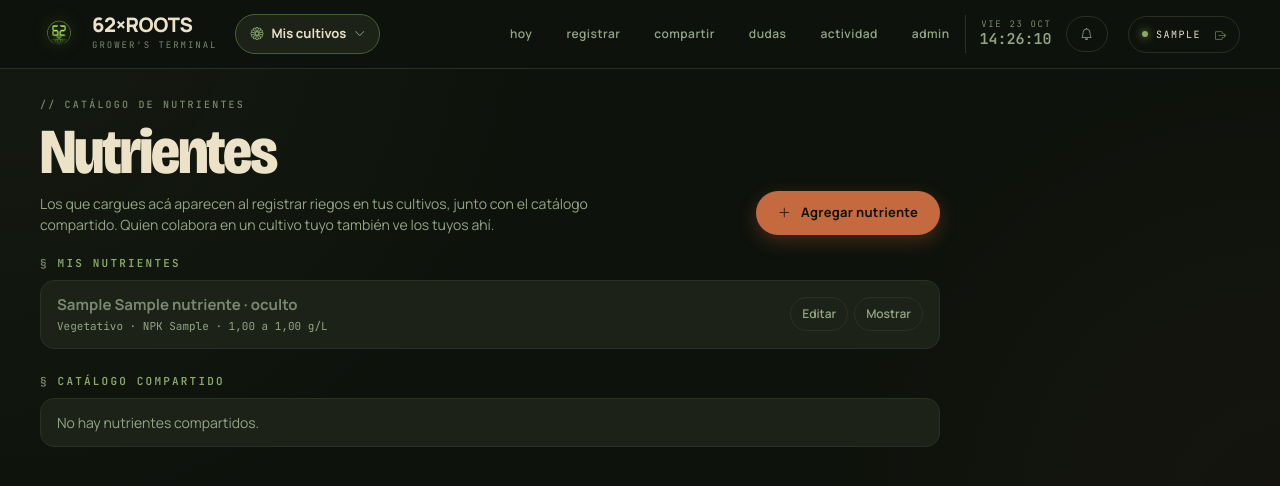
After one commit to alansaja13/62xroots, a Django app: page /nutrientes/ in a window 1280 px wide. The commit adds this page. Shown: the top 486 px of the page. Run offline with Django 5.2, Linux system fonts and the light colour scheme; a user stored in the database is signed in; tables that the repository leaves empty hold one stand-in row (values such as "Sample post"); some libraries are stand-ins or nearby versions.

Commit message:
Nutrientes propios por usuario además del catálogo compartido
- Nutriente.propietario (vacío = catálogo compartido) y Nutriente.oculto.
- Al registrar un riego se ofrecen los compartidos, los propios y los del
  dueño del cultivo; Registrar, la API y el formulario de riego validan
  contra esa misma regla (permissions.nutrientes_para).
- Página /nutrientes/ para agregar, editar, ocultar y borrar los propios.
  Un nutriente usado en riegos no se borra, se oculta. Los administradores
  pueden cargar directo al catálogo compartido.
- Accesos desde Registrar (bloque de nutrientes) y Ajustes del cultivo.

```diff
--- a/growlog/forms.py
+++ b/growlog/forms.py
@@ -17,6 +17,7 @@ from .models import (
     MedicionAmbiente,
     MedicionEC,
     MedicionPlanta,
+    Nutriente,
     NutrienteAplicado,
     Planta,
     Riego,
@@ -290,6 +291,42 @@ class MedicionPlantaForm(forms.ModelForm):
         return foto
 
 
+class NutrienteForm(forms.ModelForm):
+    compartido = forms.BooleanField(
+        required=False, label="Compartido con todos",
+        help_text="Lo ven todos los usuarios al registrar. Solo administradores.",
+        widget=forms.CheckboxInput(attrs={"class": "form-check-input"}),
+    )
+
+    class Meta:
+        model = Nutriente
+        fields = ["nombre", "marca", "npk", "etapa_recomendada", "dosis_recomendada_min", "dosis_recomendada_max"]
+        labels = {"npk": "NPK", "etapa_recomendada": "Etapa", "dosis_recomendada_min": "Dosis mínima (g/L)",
+                  "dosis_recomendada_max": "Dosis máxima (g/L)"}
+        widgets = {
+            "nombre": forms.TextInput(attrs={"class": "form-control", "placeholder": "Ej: Bio·Grow", "autofocus": True}),
+            "marca": forms.TextInput(attrs={"class": "form-control", "placeholder": "Ej: BioBizz"}),
+            "npk": forms.TextInput(attrs={"class": "form-control field-narrow", "placeholder": "4-3-6"}),
+            "etapa_recomendada": forms.Select(attrs={"class": "form-select"}),
+            "dosis_recomendada_min": forms.NumberInput(attrs={"class": "form-control field-narrow", "step": "0.01"}),
+            "dosis_recomendada_max": forms.NumberInput(attrs={"class": "form-control field-narrow", "step": "0.01"}),
+        }
+
+    def __init__(self, *args, puede_compartir=False, **kwargs):
+        super().__init__(*args, **kwargs)
+        if puede_compartir:
+            self.fields["compartido"].initial = self.instance.pk is not None and self.instance.propietario_id is None
+        else:
+            del self.fields["compartido"]
+
+    def clean(self):
+        data = super().clean()
+        minimo, maximo = data.get("dosis_recomendada_min"), data.get("dosis_recomendada_max")
+        if minimo is not None and maximo is not None and minimo > maximo:
+            self.add_error("dosis_recomendada_max", "La dosis máxima no puede ser menor que la mínima.")
+        return data
+
+
 class NutrienteAplicadoForm(forms.ModelForm):
     class Meta:
         model = NutrienteAplicado
@@ -298,6 +335,11 @@ class NutrienteAplicadoForm(forms.ModelForm):
             "nutriente": forms.Select(attrs={"class": "form-select"}),
             "dosis_g_por_litro": forms.NumberInput(attrs={"class": "form-control field-narrow", "step": "0.001"}),
         }
+
+    def __init__(self, *args, nutrientes, **kwargs):
+        super().__init__(*args, **kwargs)
+        # Solo los nutrientes que se ofrecen en ese cultivo (ver nutrientes_para).
+        self.fields["nutriente"].queryset = nutrientes
 
 
 class MedicionECForm(forms.ModelForm):
--- a/growlog/models.py
+++ b/growlog/models.py
@@ -357,6 +357,12 @@ class Nutriente(models.Model):
     etapa_recomendada = models.CharField(max_length=10, choices=ETAPA_CHOICES, default="veg")
     dosis_recomendada_min = models.DecimalField(max_digits=6, decimal_places=2, null=True, blank=True)
     dosis_recomendada_max = models.DecimalField(max_digits=6, decimal_places=2, null=True, blank=True)
+    # Sin propietario es del catálogo compartido; con propietario lo ve solo
+    # su dueño (y quien registra en un cultivo de ese dueño).
+    propietario = models.ForeignKey(User, on_delete=models.CASCADE, null=True, blank=True,
+                                    related_name="nutrientes_propios")
+    # Oculto deja de ofrecerse al registrar, pero los riegos viejos lo conservan.
+    oculto = models.BooleanField(default=False)
 
     class Meta:
         ordering = ["marca", "nombre"]
--- a/growlog/services/registro.py
+++ b/growlog/services/registro.py
@@ -2,7 +2,8 @@
 from django.core.exceptions import ValidationError
 from django.db import transaction
 
-from growlog.models import Evento, MedicionAmbiente, MedicionEC, Nutriente, Riego, Tarea
+from growlog.models import Evento, MedicionAmbiente, MedicionEC, Riego, Tarea
+from growlog.permissions import nutrientes_para
 from growlog.registration_forms import (
     AmbienteForm, ObservacionForm, ECForm, NutrienteForm, PendienteForm, RiegoSolucionForm, VolumenForm,
 )
@@ -60,7 +61,7 @@ def guardar_registro(usuario, cultivo, tipo, observado, datos):
         aplicaciones = []
         for row in nutrientes:
             values = validar(NutrienteForm, row)
-            nutriente = Nutriente.objects.filter(pk=values["nutriente_id"]).first()
+            nutriente = nutrientes_para(usuario, cultivo).filter(pk=values["nutriente_id"]).first()
             if nutriente is None:
                 raise RegistroError("Revisá los nutrientes: alguno ya no existe.")
             aplicaciones.append((nutriente, values["dosis_g_por_litro"]))
--- a/growlog/urls.py
+++ b/growlog/urls.py
@@ -8,6 +8,11 @@ urlpatterns = [
     path("registrar/", views.registrar, name="registrar"),
     path("dudas/", views.faq, name="faq"),
     path("actividad/", views.actividad, name="actividad"),
+    path("nutrientes/", views.nutrientes, name="nutrientes"),
+    path("nutrientes/nuevo/", views.nutriente_crear, name="nutriente_crear"),
+    path("nutrientes/<int:pk>/editar/", views.nutriente_editar, name="nutriente_editar"),
+    path("nutrientes/<int:pk>/ocultar/", views.nutriente_ocultar, name="nutriente_ocultar"),
+    path("nutrientes/<int:pk>/eliminar/", views.nutriente_eliminar, name="nutriente_eliminar"),
     # ── API v1 ────────────────────────────────────────────────────────────────
     path("api/v1/cultivos/", api_views.cultivos_list),
     path("api/v1/cultivos/<slug:slug>/", api_views.cultivo_detail),
--- /dev/null
+++ b/growlog/views/nutrientes.py
@@ -0,0 +1,99 @@
+"""Catálogo de nutrientes: los compartidos (del administrador) y los propios de cada usuario."""
+from django.contrib import messages
+from django.contrib.auth.decorators import login_required
+from django.db.models import Count, Q
+from django.http import Http404
+from django.shortcuts import get_object_or_404, redirect, render
+from django.urls import reverse
+from django.views.decorators.http import require_POST
+
+from ..forms import NutrienteForm
+from ..models import Nutriente
+from ..permissions import nutrientes_visibles
+
+
+def _editable(request, pk):
+    """Los propios; los compartidos solo los toca un administrador."""
+    nutriente = get_object_or_404(Nutriente, pk=pk)
+    if nutriente.propietario_id == request.user.pk:
+        return nutriente
+    if nutriente.propietario_id is None and request.user.is_superuser:
+        return nutriente
+    raise Http404
+
+
+def _guardar(request, form):
+    nutriente = form.save(commit=False)
+    if "compartido" in form.cleaned_data:
+        nutriente.propietario = None if form.cleaned_data["compartido"] else request.user
+    elif nutriente.propietario_id is None and not nutriente.pk:
+        nutriente.propietario = request.user
+    nutriente.save()
+    return nutriente
+
+
+@login_required
+def nutrientes(request):
+    con_usos = Nutriente.objects.annotate(usos=Count("nutrienteaplicado"))
+    compartidos = con_usos.filter(propietario__isnull=True)
+    if not request.user.is_superuser:
+        compartidos = compartidos.filter(oculto=False)
+    return render(request, "growlog/nutrientes.html", {
+        "propios": con_usos.filter(propietario=request.user),
+        "compartidos": compartidos,
+        # Los de los dueños de cultivos compartidos con vos: se ofrecen al registrar ahí.
+        "de_otros": nutrientes_visibles(request.user).exclude(
+            Q(propietario__isnull=True) | Q(propietario=request.user)).select_related("propietario"),
+    })
+
+
+@login_required
+def nutriente_crear(request):
+    form = NutrienteForm(request.POST or None, puede_compartir=request.user.is_superuser)
+    if request.method == "POST" and form.is_valid():
+        nutriente = _guardar(request, form)
+        messages.success(request, f"Nutriente «{nutriente}» agregado.")
+        return redirect("growlog:nutrientes")
+    return render(request, "growlog/crud_form.html", {
+        "form": form, "title": "Nuevo nutriente",
+        "subtitle": "Lo vas a ver al registrar riegos en tus cultivos.",
+        "back_url": reverse("growlog:nutrientes"),
+    })
+
+
+@login_required
+def nutriente_editar(request, pk):
+    nutriente = _editable(request, pk)
+    form = NutrienteForm(request.POST or None, instance=nutriente, puede_compartir=request.user.is_superuser)
+    if request.method == "POST" and form.is_valid():
+        _guardar(request, form)
+        messages.success(request, "Nutriente actualizado.")
+        return redirect("growlog:nutrientes")
+    return render(request, "growlog/crud_form.html", {
+        "form": form, "title": f"Editar: {nutriente}",
+        "back_url": reverse("growlog:nutrientes"),
+    })
+
+
+@require_POST
+@login_required
+def nutriente_ocultar(request, pk):
+    nutriente = _editable(request, pk)
+    nutriente.oculto = not nutriente.oculto
+    nutriente.save(update_fields=["oculto"])
+    messages.success(request, f"«{nutriente}» {'oculto: ya no se ofrece al registrar' if nutriente.oculto else 'visible otra vez'}.")
+    return redirect("growlog:nutrientes")
+
+
+@require_POST
+@login_required
+def nutriente_eliminar(request, pk):
+    nutriente = _editable(request, pk)
+    usos = nutriente.nutrienteaplicado_set.count()
+    if usos:
+        # Los riegos guardados lo referencian: se oculta en vez de borrarse.
+        messages.error(request, f"«{nutriente}» se usó en {usos} riego{'s' if usos != 1 else ''}. Ocultalo en lugar de borrarlo.")
+    else:
+        nutriente.delete()
+        messages.success(request, f"Nutriente «{nutriente}» eliminado.")
+    return redirect("growlog:nutrientes")
--- a/growlog/views/riegos.py
+++ b/growlog/views/riegos.py
@@ -8,7 +8,7 @@ from django.views.decorators.http import require_POST
 
 from ..forms import NutrienteAplicadoForm, riego_planta_entries, riego_planta_formset, RiegoForm
 from ..models import NutrienteAplicado, Riego
-from ..permissions import objeto_del_cultivo
+from ..permissions import nutrientes_para, objeto_del_cultivo
 from ..services.riegos import guardar_riego
 
 
@@ -35,7 +35,7 @@ def riego_editar(request, pk):
             return redirect("growlog:riego_editar", pk=pk)
 
     nutrientes = riego.nutrientes_aplicados.select_related("nutriente").all()
-    na_form = NutrienteAplicadoForm()
+    na_form = NutrienteAplicadoForm(nutrientes=nutrientes_para(request.user, cultivo))
     return render(request, "growlog/riego_form.html", {
         "form": form, "riego": riego, "nutrientes": nutrientes,
         "na_form": na_form,
@@ -71,7 +71,7 @@ def riego_eliminar(request, pk):
 @login_required
 def nutriente_aplicado_crear(request, riego_pk):
     riego = objeto_del_cultivo(request, Riego, editar=True, pk=riego_pk)
-    form = NutrienteAplicadoForm(request.POST or None)
+    form = NutrienteAplicadoForm(request.POST or None, nutrientes=nutrientes_para(request.user, riego.cultivo))
     if request.method == "POST" and form.is_valid():
         na = form.save(commit=False)
         na.riego = riego
--- a/static/growlog/registrar.css
+++ b/static/growlog/registrar.css
@@ -29,6 +29,7 @@
 .reg details { margin: 6px 0 18px; }
 .reg summary { cursor: pointer; margin-bottom: 12px; font-weight: 600; }
 .reg-hint { font-size: 12px; color: var(--cream-soft); }
+.reg-hint a { color: var(--green); }
 
 /* Checkbox + texto en una fila: buscar runoff, runoff por planta, plantas afectadas */
 .reg .reg-check {
--- /dev/null
+++ b/templates/growlog/nutrientes.html
@@ -0,0 +1,79 @@
+{% extends "base.html" %}
+{% block title %}Nutrientes{% endblock %}
+
+{% block extra_head %}
+<style>
+  .nu { max-width: 900px; }
+  .nu-header { display: flex; justify-content: space-between; align-items: flex-end; flex-wrap: wrap; gap: 14px; margin-bottom: 22px; }
+  .nu-header h1 {
+    font-family: var(--font-display); font-variation-settings: "wdth" 85, "opsz" 96;
+    font-size: clamp(40px, 7vw, 64px); font-weight: 800; letter-spacing: -.03em; line-height: .95; margin: 10px 0 10px;
+  }
+  .nu-header p { color: var(--cream-soft); margin: 0; max-width: 560px; }
+  .nu-section { margin-bottom: 26px; }
+  .nu-section h2 {
+    font-family: var(--font-mono); font-size: 11px; font-weight: 600; letter-spacing: .2em;
+    text-transform: uppercase; color: var(--green); margin: 0 0 10px;
+  }
+  .nu-section h2::before { content: "§ "; color: var(--fine); }
+  .nu-list { list-style: none; margin: 0; padding: 0; border: 1px solid var(--rule); border-radius: 14px; background: var(--card); }
+  .nu-list li { display: flex; justify-content: space-between; align-items: center; gap: 12px; padding: 13px 16px; }
+  .nu-list li + li { border-top: 1px solid var(--rule-soft); }
+  .nu-list li.is-oculto .nu-name { color: var(--fine); }
+  .nu-info { min-width: 0; }
+  .nu-name { font-weight: 700; font-size: 15px; overflow-wrap: anywhere; }
+  .nu-meta { font-family: var(--font-mono); font-size: 11px; color: var(--cream-soft); margin-top: 2px; }
+  .nu-actions { display: flex; gap: 6px; flex-shrink: 0; }
+  .nu-actions form { margin: 0; }
+  .nu-actions a, .nu-actions button {
+    background: none; border: 1px solid var(--rule); border-radius: 999px; color: var(--cream-soft);
+    font-family: var(--font-body); font-size: 12px; font-weight: 600; padding: 6px 11px; min-height: 34px;
+    text-decoration: none; cursor: pointer; display: inline-flex; align-items: center;
+  }
+  .nu-actions a:hover, .nu-actions button:hover { color: var(--green); border-color: var(--green-deep); }
+  .nu-actions .is-danger:hover { color: var(--rust); border-color: var(--rust); }
+  .nu-list .nu-empty { color: var(--cream-soft); font-size: 14px; }
+  @media (max-width: 575px) {
+    .nu-list li { flex-direction: column; align-items: stretch; }
+    .nu-actions { justify-content: flex-start; }
+  }
+</style>
+{% endblock %}
+
+{% block content %}
+<div class="nu">
+  <header class="nu-header">
+    <div>
+      <div class="label-eyebrow">// catálogo de nutrientes</div>
+      <h1>Nutrientes</h1>
+      <p>Los que cargues acá aparecen al registrar riegos en tus cultivos, junto con el catálogo compartido. Quien colabora en un cultivo tuyo también ve los tuyos ahí.</p>
+    </div>
+    <a href="{% url 'growlog:nutriente_crear' %}" class="btn-brand"><i class="bi bi-plus-lg"></i> Agregar nutriente</a>
+  </header>
+
+  <section class="nu-section" aria-labelledby="propios-t">
+    <h2 id="propios-t">Mis nutrientes</h2>
+    <ul class="nu-list">
+      {% for n in propios %}{% include "growlog/partials/nutriente_item.html" with editable=True %}
+      {% empty %}<li class="nu-empty">Todavía no cargaste nutrientes propios.</li>{% endfor %}
+    </ul>
+  </section>
+
+  <section class="nu-section" aria-labelledby="compartidos-t">
+    <h2 id="compartidos-t">Catálogo compartido</h2>
+    <ul class="nu-list">
+      {% for n in compartidos %}{% include "growlog/partials/nutriente_item.html" with editable=user.is_superuser %}
+      {% empty %}<li class="nu-empty">No hay nutrientes compartidos.</li>{% endfor %}
+    </ul>
+  </section>
+
+  {% if de_otros %}
+  <section class="nu-section" aria-labelledby="otros-t">
+    <h2 id="otros-t">De cultivos compartidos con vos</h2>
+    <ul class="nu-list">
+      {% for n in de_otros %}{% include "growlog/partials/nutriente_item.html" with editable=False %}{% endfor %}
+    </ul>
+  </section>
+  {% endif %}
+</div>
+{% endblock %}
--- /dev/null
+++ b/templates/growlog/partials/nutriente_item.html
@@ -0,0 +1,15 @@
+<li{% if n.oculto %} class="is-oculto"{% endif %}>
+  <div class="nu-info">
+    <div class="nu-name">{{ n }}{% if n.oculto %} · oculto{% endif %}</div>
+    <div class="nu-meta">{{ n.get_etapa_recomendada_display }}{% if n.npk %} · NPK {{ n.npk }}{% endif %}{% if n.dosis_recomendada_min or n.dosis_recomendada_max %} · {{ n.dosis_recomendada_min|default:"?" }} a {{ n.dosis_recomendada_max|default:"?" }} g/L{% endif %}{% if n.propietario and not editable %} · de {{ n.propietario.username }}{% endif %}</div>
+  </div>
+  {% if editable %}
+  <div class="nu-actions">
+    <a href="{% url 'growlog:nutriente_editar' n.pk %}">Editar</a>
+    <form method="post" action="{% url 'growlog:nutriente_ocultar' n.pk %}">{% csrf_token %}<button type="submit">{% if n.oculto %}Mostrar{% else %}Ocultar{% endif %}</button></form>
+    {% if not n.usos %}
+    <form method="post" action="{% url 'growlog:nutriente_eliminar' n.pk %}" onsubmit="return confirm('¿Eliminar «{{ n|escapejs }}»?');">{% csrf_token %}<button type="submit" class="is-danger">Eliminar</button></form>
+    {% endif %}
+  </div>
+  {% endif %}
+</li>
```
Also changed, not shown: growlog/api_views.py (+8 -7 lines), growlog/permissions.py (+16 -1 lines), growlog/test_nutrientes.py (added, +102 -0 lines), growlog/views/__init__.py (+7 -0 lines), growlog/views/registrar.py (+16 -5 lines), templates/growlog/cultivo_ajustes.html (+8 -0 lines), templates/growlog/registrar.html (+5 -5 lines), growlog/migrations/0033_nutrientes_propios.py (added).
